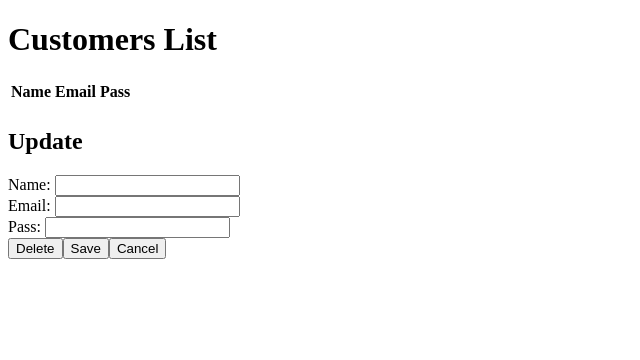
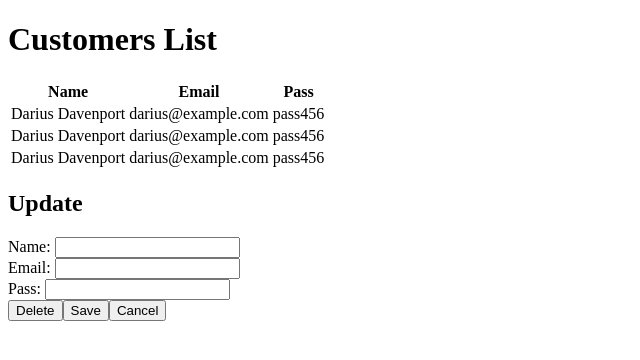
Before and after one commit to moneymitch11/react-app, a React (Vite) app in the folder react/: page / in a window 1280 px wide. Shown: the top 360 px of the page, without its empty margins (0-640 px from the left). Built offline with nearby package versions, Linux system fonts and the light colour scheme.

Commit message:
added people to table

```diff
--- a/react/src/App.jsx
+++ b/react/src/App.jsx
@@ -1,8 +1,7 @@
 import { useState } from 'react'
 import reactLogo from './assets/react.svg'
 import viteLogo from '/vite.svg'
-import customer_data from "../src/customers.json"
-import { Customer } from "./components/Customer.jsx"
+import { Customers } from "./components/Customers.jsx"
 
 function App() {
 
@@ -18,7 +17,6 @@ function App() {
     return console.log("In On canclel Click")
   }
 
-  console.log(customer_data)
   return (
   <>
     <h1>Customers List</h1>
@@ -31,7 +29,7 @@ function App() {
             </tr>
         </thead>
         <tbody>
-            <Customer customer={customer_data}/>
+            <Customers />
         </tbody>
     </table>
     <div>
--- a/react/src/components/Customers.jsx
+++ b/react/src/components/Customers.jsx
@@ -1,14 +1,11 @@
-import { useState } from "react"
+import { useState } from "react";
+import { Customer } from "./Customer"
+import customers from "../customers.json"
 
-function fetchCustomers () {
-    const newPeople = await fetch('../src/customers.json')
-      .then(res => res.json())
-      .then(ppl => ppl.map(p => ({ ...p, id: counter++ })))
-    setPeople(newPeople);
+
+export function Customers () {
+
+    return (
+      customers.map(c => <Customer customer={c}/>)
+    )
 }
-export const Customers = ({Customers}) => {
-    const [customers,setCustomers] = useState([])
-
-    customers.map(c =>{<Customer customer = {c} key = {c.id}/>})
-
-}
--- /dev/null
+++ b/react/src/site.css
@@ -0,0 +1,88 @@
+/* Global styles */
+body {
+    font-family: Arial, sans-serif;
+    background-color: #f4f4f4;
+    margin: 0;
+    padding: 0;
+  }
+
+  /* Header styling */
+  h1 {
+    text-align: center;
+    color: #333;
+    margin-top: 20px;
+  }
+
+  /* Table styling */
+  table {
+    width: 80%;
+    margin: 20px auto;
+    border-collapse: collapse;
+    box-shadow: 0 0 10px rgba(0, 0, 0, 0.1);
+  }
+
+  th, td {
+    border: 1px solid #ddd;
+    padding: 8px;
+    text-align: left;
+  }
+
+  thead {
+    background-color: #007bff;
+    color: white;
+  }
+
+  th {
+    font-weight: bold;
+  }
+
+  /* Form styling */
+  form {
+    margin: 20px auto;
+    padding: 20px;
+    max-width: 400px;
+    background-color: white;
+    box-shadow: 0 0 10px rgba(0, 0, 0, 0.1);
+  }
+
+  form div {
+    margin-bottom: 15px;
+  }
+
+  label {
+    display: block;
+    margin-bottom: 5px;
+    font-weight: bold;
+  }
+
+  input[type="text"], input[type="email"], input[type="password"] {
+    width: 100%;
+    padding: 8px;
+    border: 1px solid #ddd;
+    border-radius: 4px;
+  }
+
+  /* Button styling */
+  button {
+    background-color: #007bff;
+    color: white;
+    border: none;
+    border-radius: 4px;
+    padding: 10px 15px;
+    margin: 5px;
+    cursor: pointer;
+    font-size: 16px;
+  }
+
+  button:hover {
+    background-color: #0056b3;
+  }
+
+  button:active {
+    background-color: #004494;
+  }
+
+  /* Container for the buttons */
+  div > button {
+    display: inline-block;
+  }
```
